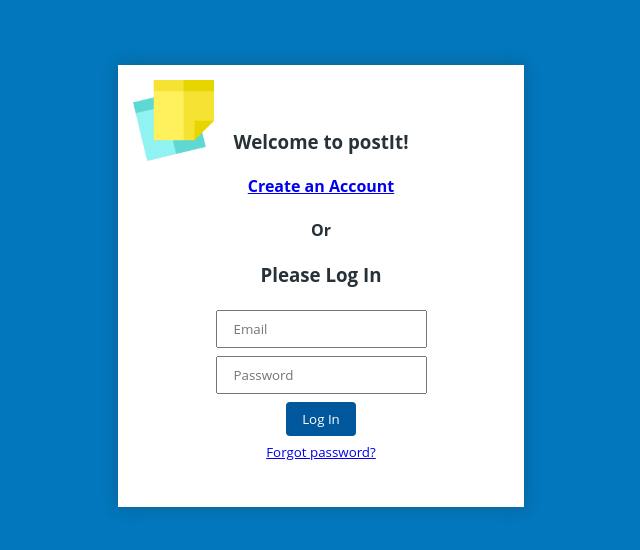
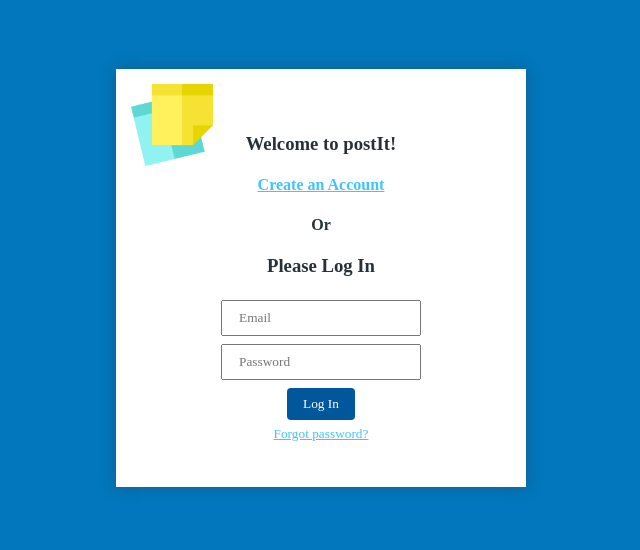
Before and after one commit to KotkaZ/wad20-hw3, a Vue app: page / in a window 1280 px wide. Shown: the part 122-672 px from the top of the page, without its empty margins (319-959 px from the left). Built offline with nearby package versions, Linux system fonts and the light colour scheme.

Commit message:
Visual fixes.

```diff
--- a/src/App.vue
+++ b/src/App.vue
@@ -17,7 +17,20 @@ export default {
 
 <style>
   * {
-    font-family: 'Open Sans', sans-serif;
+    font-family: 'Roboto Slab', serif;
+    outline: none;
+  }
+
+  html,
+  body {
+      margin: 0;
+      padding: 0;
+      width: 100%;
+      height: 100%;
+  }
+
+  a {
+    color: #40c4ff;
   }
 
   body {
--- a/src/main.js
+++ b/src/main.js
@@ -25,7 +25,7 @@ const router = new VueRouter({ routes });
 
 const store = new Vuex.Store({
     state: {
-        user: null,
+        user: {},
         suggestions: [],
         posts: []
     },
```
